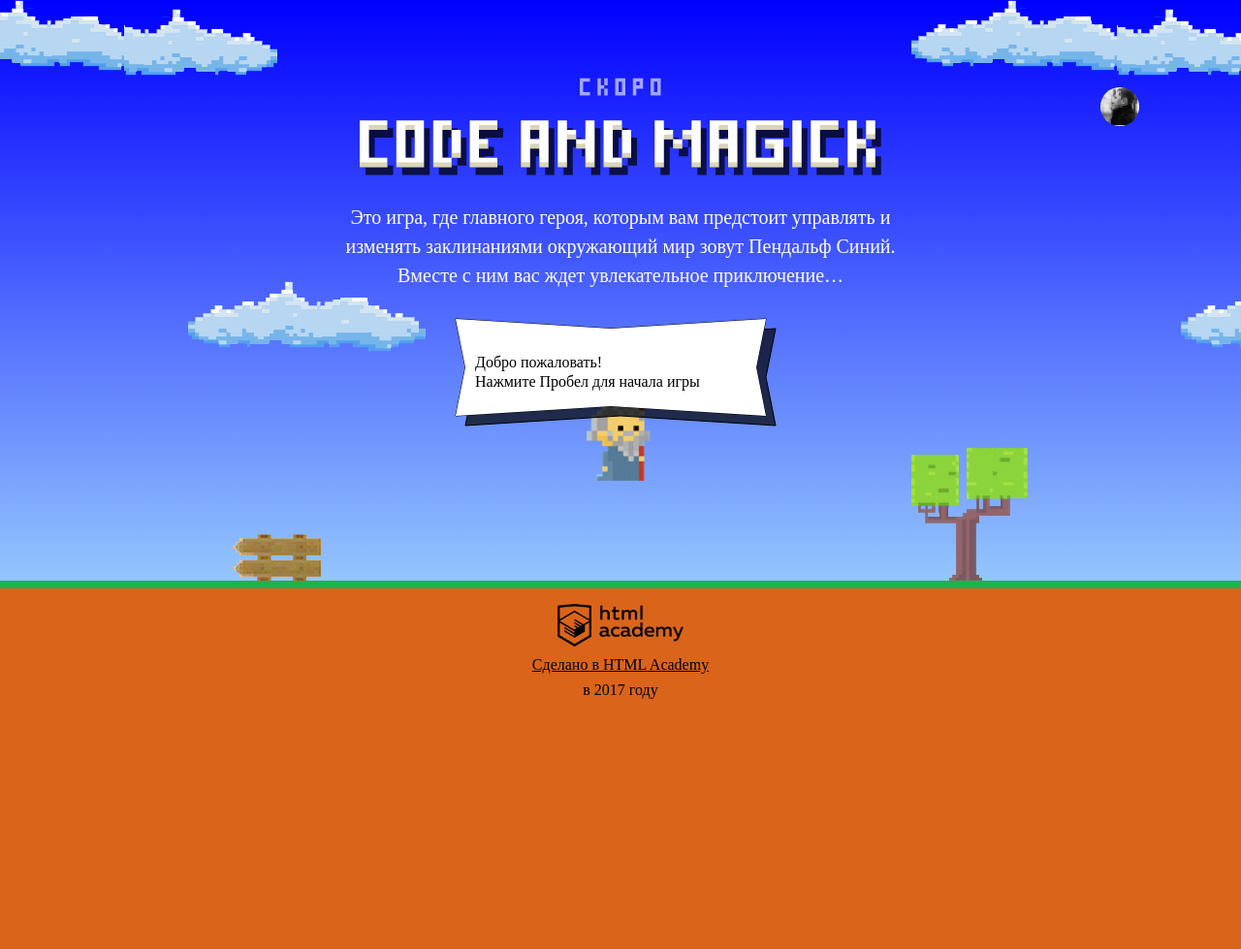
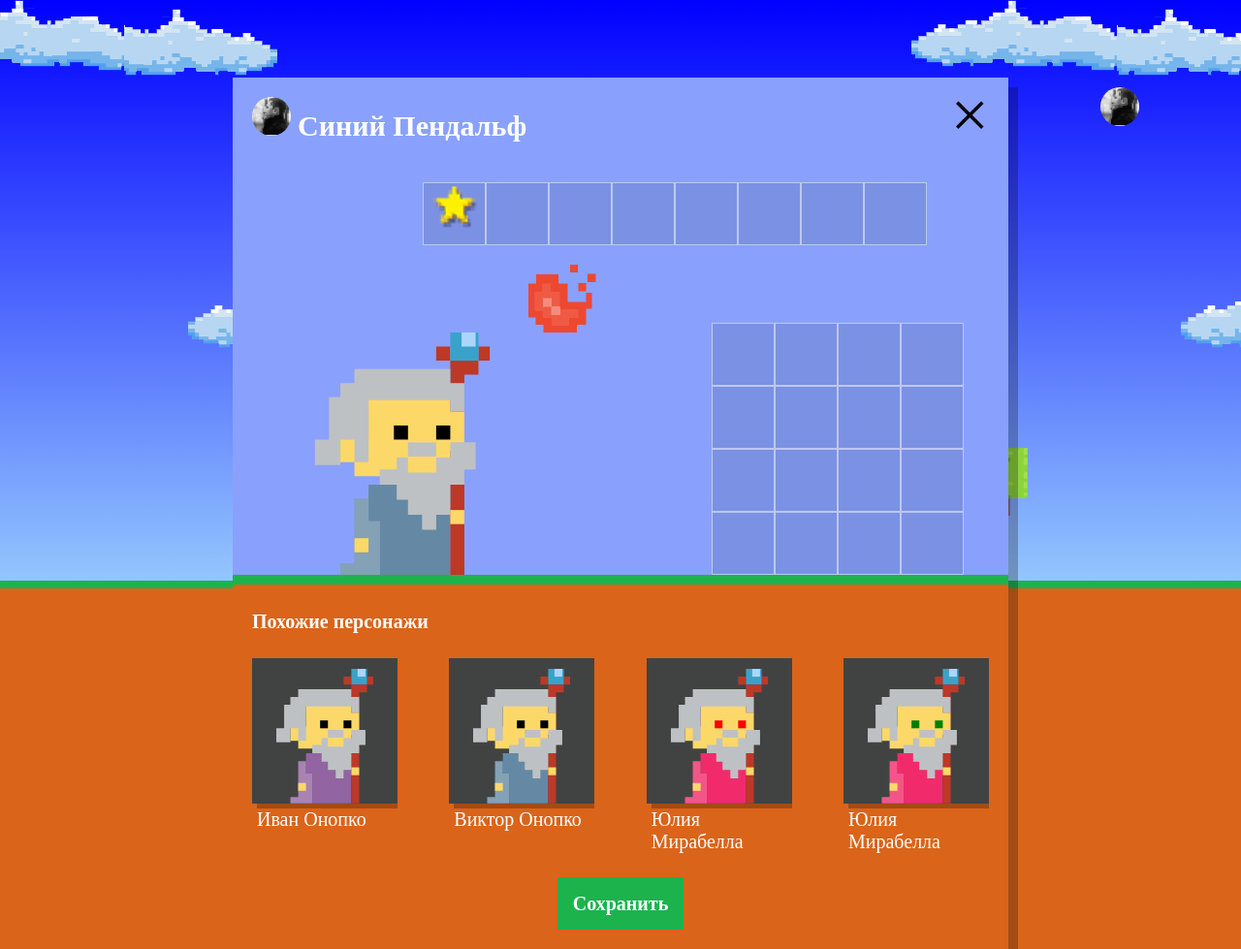
Before and after one commit to sealeye/5608-code-and-magick-18, a website: page index.html in a window 1280 px wide. Shown: the whole page at 97% size. Before the commit the page ends 800 px from the top, so only its background shows below. Drawn offline with Linux system fonts and the light colour scheme; a web font is replaced by a local one.

Commit message:
create similar wizards

```diff
--- a/index.html
+++ b/index.html
@@ -194,6 +194,7 @@
 
   </script>
   <script src="js/stat.js"></script>
+  <script src="js/setup.js"></script>
   <script src="js/game.js"></script>
 
 </body>
--- /dev/null
+++ b/js/setup.js
@@ -0,0 +1,51 @@
+'use strict';
+
+document.querySelector('.setup').classList.remove('hidden');
+
+var names = ['Иван', 'Хуан Себастьян', 'Мария', 'Кристоф', 'Виктор', 'Юлия', 'Люпита', 'Вашингтон'];
+var surnames = ['да Марья', 'Верон', 'Мирабелла', 'Вальц', 'Онопко', 'Топольницкая', 'Нионго', 'Ирвинг'];
+var coatColors = ['rgb(101, 137, 164)', 'rgb(241, 43, 107)', 'rgb(146, 100, 161)', 'rgb(56, 159, 117)', 'rgb(215, 210, 55)', 'rgb(0, 0, 0)'];
+var eyesColors = ['black', 'red', 'blue', 'yellow', 'green'];
+
+var wizards = [];
+
+var wizardsList = document.querySelector('.setup-similar-list');
+var wizardTemplate = document.querySelector('#similar-wizard-template')
+  .content
+  .querySelector('.setup-similar-item');
+
+var createWizard = function () {
+  var random = function (array) {
+    return array[Math.floor((Math.random() * array.length))];
+  };
+
+  for (var i = 0; i < 4; i++) {
+    var wizard = {
+      name: random(names) + ' ' + random(surnames),
+      coatColor: random(coatColors),
+      eyesColor: random(eyesColors)
+    };
+    wizards.push(wizard);
+  }
+  console.log(wizards);
+  return wizards;
+};
+createWizard();
+
+var renderWizard = function (wizard) {
+  var wizardElement = wizardTemplate.cloneNode(true);
+
+  wizardElement.querySelector('.setup-similar-label').textContent = wizard.name;
+  wizardElement.querySelector('.wizard-coat').style.fill = wizard.coatColor;
+  wizardElement.querySelector('.wizard-eyes').style.fill = wizards[i].eyesColor;
+
+  return wizardElement;
+}
+
+var fragment = document.createDocumentFragment();
+for (var i = 0; i < wizards.length; i++) {
+  fragment.appendChild(renderWizard(wizards[i]));
+}
+wizardsList.appendChild(fragment);
+
+document.querySelector('.setup-similar').classList.remove('hidden');
```
Also changed, not shown: js/stat.js (+5 -5 lines).
